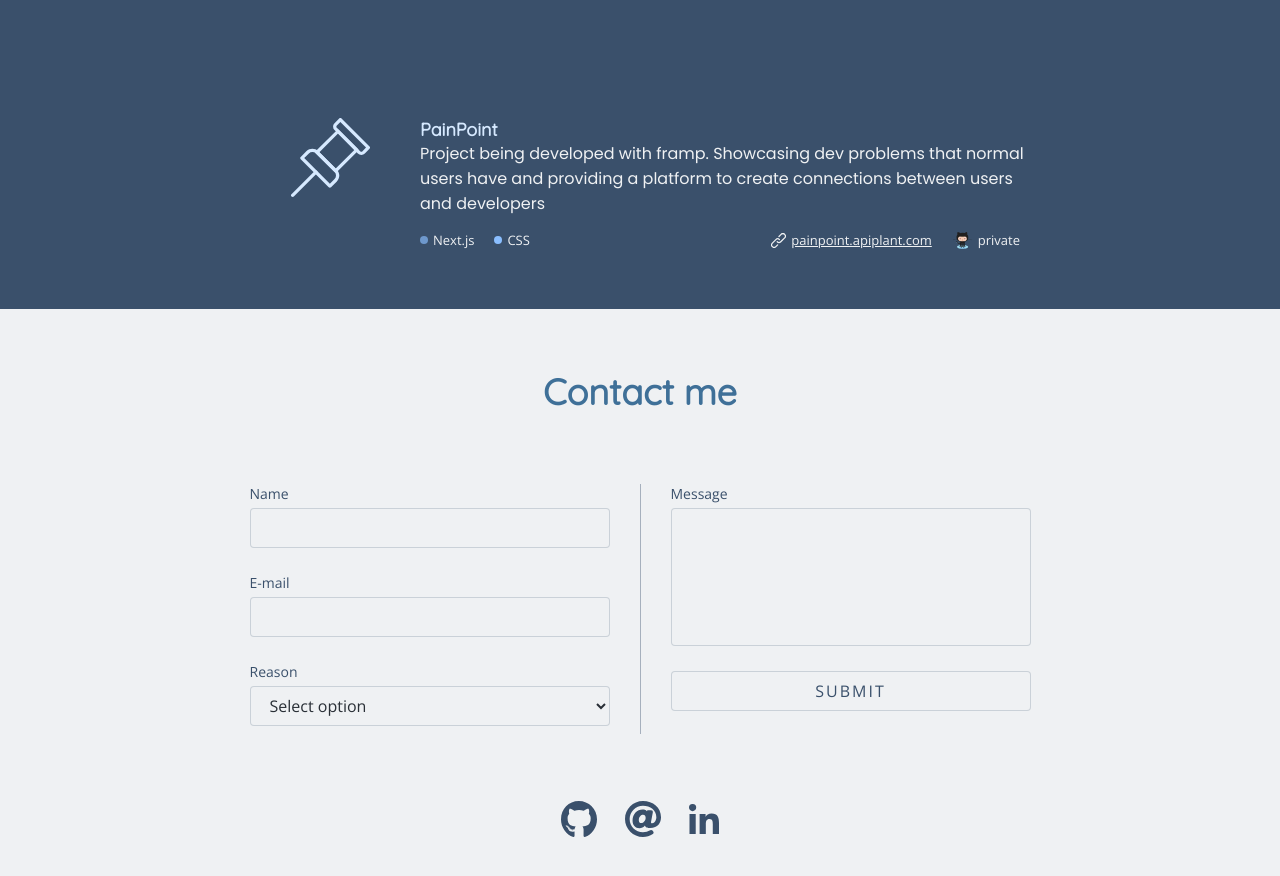
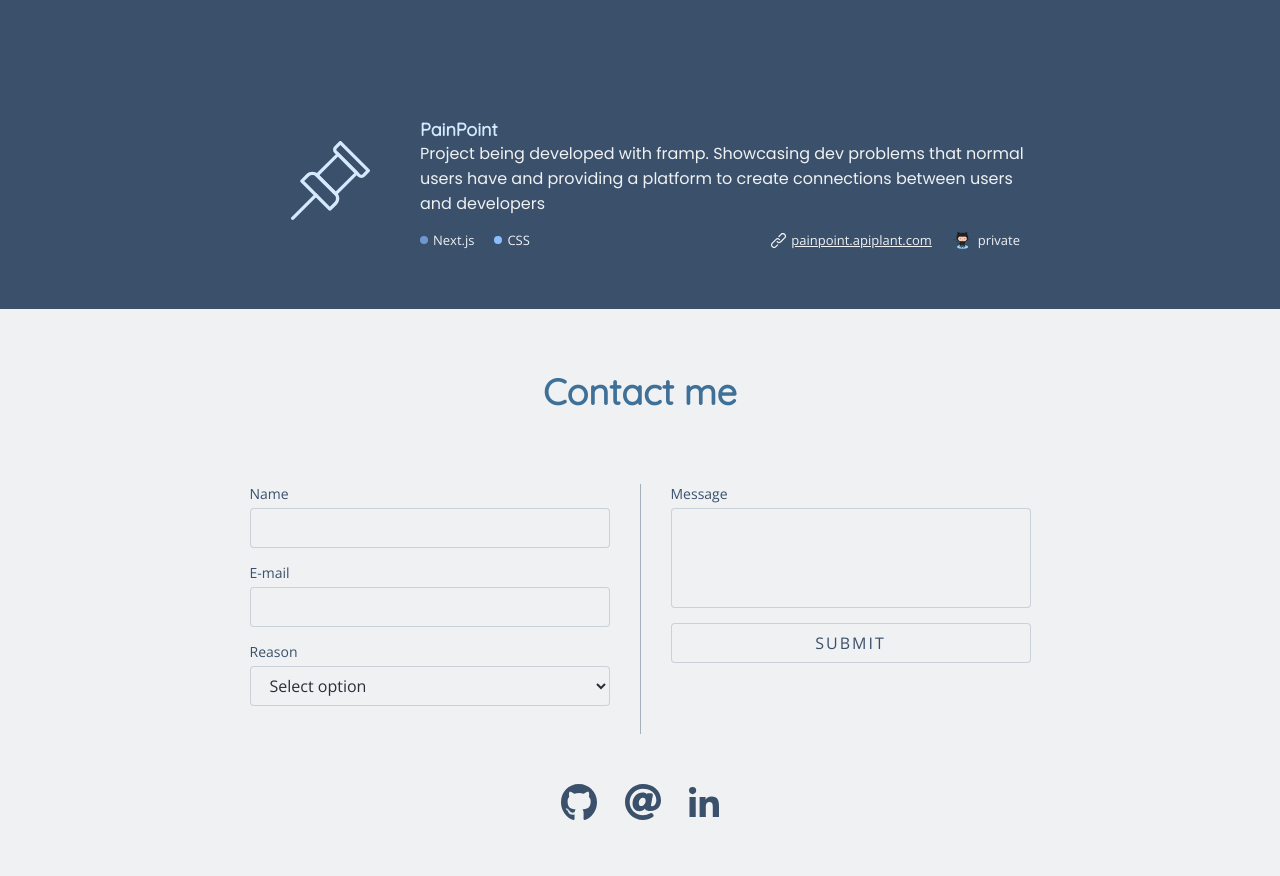
Before and after one commit to mrampazz/mramp-me, a Next.js app: page / in a window 1280 px wide. Shown: the part 1264-2140 px from the top of the page. Built offline with nearby package versions, Linux system fonts and the light colour scheme.

Commit message:
Improved form

```diff
--- a/components/Contact.jsx
+++ b/components/Contact.jsx
@@ -3,7 +3,6 @@ import styles from "./styles/Contact.module.scss";
 import { SvgLink } from "./Hero";
 import { withFormik } from "formik";
 import NodeFetch from "node-fetch";
-
 import * as Yup from "yup";
 
 const formikEnhancer = withFormik({
@@ -11,9 +10,7 @@ const formikEnhancer = withFormik({
     name: Yup.string().min(2, "Name must be longer than 2 characters").required("Name is required"),
     email: Yup.string().email("Invalid e-mail address").required("E-mail is required"),
     reason: Yup.string().required("Reason is required"),
-    msg: Yup.string()
-      .min(5, "Message must be five or more characters")
-      .required("Message is required"),
+    msg: Yup.string().min(5, "Message must be five or more characters").required("Message is required"),
   })
     .required()
     .noUnknown(),
@@ -25,11 +22,12 @@ const formikEnhancer = withFormik({
       if (res.status === 200) {
         resetForm({});
         setStatus({ msg: "E-mail sent successfully" });
+        setSubmitting(false);
       } else {
         setStatus({ msg: `Error occured with code: ${res.status}` });
+        setSubmitting(false);
       }
     });
-    setSubmitting(false);
   },
   mapPropsToValues: () => ({
     name: "",
@@ -39,6 +37,97 @@ const formikEnhancer = withFormik({
   }),
   displayName: "MyForm",
 });
+
+const spinner = (
+  <svg
+    xmlns='http://www.w3.org/2000/svg'
+    style={{ margin: "auto", background: "transparent" }}
+    width='36'
+    height='36'
+    viewBox='0 0 100 100'
+    preserveAspectRatio='xMidYMid'
+    display='block'
+  >
+    <circle
+      cx='50'
+      cy='50'
+      fill='none'
+      stroke='#eff1f3'
+      stroke-width='7'
+      r='29'
+      stroke-dasharray='136.659280431156 47.553093477052'
+      transform='rotate(15.426 50 50)'
+    >
+      <animateTransform
+        attributeName='transform'
+        type='rotate'
+        repeatCount='indefinite'
+        dur='1s'
+        values='0 50 50;360 50 50'
+        keyTimes='0;1'
+      />
+    </circle>
+  </svg>
+);
+
+const Input = ({ id, error, value, handleBlur, handleChange, label }) => (
+  <div className={styles["input-container"]}>
+    <label htmlFor={id} className={error ? styles["error"] : styles["label"]}>
+      {label}
+    </label>
+    <input
+      className={`${error ? styles["input-error"] : null} ${!error && value ? styles["valid"] : null}`}
+      id={id}
+      onChange={handleChange}
+      onBlur={handleBlur}
+      value={value}
+    ></input>
+    <span className={styles["error"]}>{error}</span>
+  </div>
+);
+
+const TextArea = ({ id, error, value, handleBlur, handleChange, label }) => (
+  <div className={styles["textarea-container"]}>
+    <label htmlFor={id} className={error ? styles["error"] : styles["label"]}>
+      {label}
+    </label>
+    <textarea
+      className={`${error ? styles["input-error"] : null} ${!error && value ? styles["valid"] : null}`}
+      id={id}
+      onChange={handleChange}
+      onBlur={handleBlur}
+      value={value}
+    ></textarea>
+    <span className={styles["error"]}>{error}</span>
+  </div>
+);
+
+const Select = ({ id, error, value, handleBlur, handleChange, label, children }) => (
+  <div className={styles["select-container"]}>
+    <label htmlFor={id} className={error ? styles["error"] : styles["label"]}>
+      {label}
+    </label>
+    <select
+      id={id}
+      onBlur={handleBlur}
+      onChange={handleChange}
+      value={value}
+      className={`${error ? styles["input-error"] : null} ${!error && value ? styles["valid"] : null}`}
+    >
+      <option value='' selected={true} disabled={true}>
+        Select option
+      </option>
+      {children}
+    </select>
+    <span className={styles["error"]}>{error}</span>
+  </div>
+);
+
+const SubmitButton = ({ children, isSubmitting }) => (
+  <button className={isSubmitting ? styles["loading"] : null} type='submit' disabled={isSubmitting}>
+    {children}
+  </button>
+);
 
 const ContactForm = (props) => {
   const {
@@ -52,89 +141,54 @@ const ContactForm = (props) => {
     isSubmitting,
     status,
     resetForm,
+    isValid,
   } = props;
   return (
     <form onSubmit={handleSubmit}>
       <div>
-        <div className={styles["input-container"]}>
-          <label
-            htmlFor="name"
-            className={touched.name && errors.name ? styles["error"] : styles["label"]}
-          >
-            Name
-          </label>
-          <input
-            id="name"
-            onBlur={handleBlur}
-            onChange={handleChange}
-            value={values.name}
-            className={touched.name && errors.name ? styles["input-error"] : null}
-          />
-          <span className={styles["error"]}>{touched.name && errors.name}</span>
-        </div>
-        <div className={styles["input-container"]}>
-          <label
-            htmlFor="email"
-            className={touched.email && errors.email ? styles["error"] : styles["label"]}
-          >
-            E-mail
-          </label>
-          <input
-            id="email"
-            onBlur={handleBlur}
-            onChange={handleChange}
-            value={values.email}
-            className={touched.email && errors.email ? styles["input-error"] : null}
-          />
-          <span className={styles["error"]}>{touched.email && errors.email}</span>
-        </div>
-        <div className={styles["select-container"]}>
-          <label
-            htmlFor="reason"
-            className={touched.reason && errors.reason ? styles["error"] : styles["label"]}
-          >
-            Reason
-          </label>
-          <select
-            id="reason"
-            onBlur={handleBlur}
-            onChange={handleChange}
-            value={values.reason}
-            className={touched.reason && errors.reason ? styles["input-error"] : null}
-          >
-            <option value="" selected={true} disabled={true}>
-              Select option
-            </option>
-            <option value="work">For work</option>
-            <option value="hi">Say hi</option>
-          </select>
-          <span className={styles["error"]}>{touched.reason && errors.reason}</span>
-        </div>
+        <Input
+          id='name'
+          error={touched.name && errors.name}
+          value={values.name}
+          handleBlur={handleBlur}
+          handleChange={handleChange}
+          label='Name'
+        />
+        <Input
+          id='email'
+          error={touched.email && errors.email}
+          value={values.email}
+          handleBlur={handleBlur}
+          handleChange={handleChange}
+          label='E-mail'
+        />
+
+        <Select
+          id='reason'
+          error={touched.reason && errors.reason}
+          value={values.reason}
+          handleBlur={handleBlur}
+          handleChange={handleChange}
+          label='Reason'
+        >
+          <option value='work'>For work</option>
+          <option value='hi'>Say hi</option>
+        </Select>
       </div>
       <div>
         <span className={styles["separator"]} />
       </div>
       <div>
-        <div className={styles["textarea-container"]}>
-          <label
-            htmlFor="msg"
-            className={touched.msg && errors.msg ? styles["error"] : styles["label"]}
-          >
-            Message
-          </label>
-          <textarea
-            id="msg"
-            onBlur={handleBlur}
-            onChange={handleChange}
-            value={values.msg}
-            className={touched.msg && errors.msg ? styles["input-error"] : null}
-          />
-          <span className={styles["error"]}>{touched.msg && errors.msg}</span>
-        </div>
-        <button type="submit" disabled={isSubmitting}>
-          Submit
-        </button>
-        {status && status.msg && <span className={styles["label"]}>{status.msg}</span>}
+        <TextArea
+          id='msg'
+          error={touched.msg && errors.msg}
+          value={values.msg}
+          handleBlur={handleBlur}
+          handleChange={handleChange}
+          label='Message'
+        />
+        <SubmitButton isSubmitting={isSubmitting}> {isSubmitting ? spinner : "Submit"} </SubmitButton>
+        <span className={`${styles["label"]} ${styles["status-msg"]} `}>{status ? status.msg : null}</span>
       </div>
     </form>
   );
--- a/components/styles/Contact.module.scss
+++ b/components/styles/Contact.module.scss
@@ -27,6 +27,10 @@
     margin-bottom: 50px;
     flex-wrap: wrap;
   }
+  & .loading {
+    background-color: #3a506b;
+  }
+
   & button {
     font-family: "Open Sans";
     max-height: 40px;
@@ -54,9 +58,52 @@
     }
   }
 
+
+.input-container,
+.textarea-container,
+.select-container {
+  display: flex;
+  justify-content: center;
+  align-items: center;
+  flex-direction: column;
+  max-width: 360px;
+  margin-bottom: 10px;
+  & .input-error {
+    border: 1px solid rgba($color: red, $alpha: 1);
+  }
+  & .valid {
+    border: 1px solid rgba($color: #139a43, $alpha: 1);
+  }
+
+  .label {
+    color: #3a506b;
+    width: 100%;
+    font-size: 14px;
+    font-family: "Open Sans";
+    margin-bottom: 5px;
+  }
+
+  & .error {
+    width: 100%;
+    color: red;
+    font-size: 14px;
+    font-family: "Open Sans";
+    margin-bottom: 5px;
+  }
   & input,
   & textarea,
   & select {
+    font-family: "Open Sans";
+    max-height: 40px;
+    height: 40px;
+    width: 360px;
+    max-width: 360px;
+    background-color: #eff1f3;
+    color: #292f36;
+    border-radius: 4px;
+    border: 1px solid rgba($color: #3a506b, $alpha: 0.2);
+    padding-left: 15px;
+    font-size: 16px;
     transition: all 0.1s cubic-bezier(0.6, -0.28, 0.735, 0.045);
   }
 
@@ -68,82 +115,31 @@
   }
 }
 
-.input-container {
-  display: flex;
-  justify-content: flex-start;
-  align-items: flex-start;
-  flex-direction: column;
-  & .input-error {
-    border: 1px solid rgba($color: red, $alpha: 1);
+  & input {
+    box-sizing: border-box;
   }
 
-  & input {
-    box-sizing: border-box;
-    font-family: "Open Sans";
-    max-height: 40px;
-    height: 40px;
-    width: 360px;
-    max-width: 360px;
-    background-color: #eff1f3;
-    color: #292f36;
-    border-radius: 4px;
-    border: 1px solid rgba($color: #3a506b, $alpha: 0.2);
-    padding-left: 15px;
-    font-size: 16px;
-  }
-  margin-bottom: 20px;
-}
-
-.select-container {
-  display: flex;
-  justify-content: flex-start;
-  align-items: flex-start;
-  flex-direction: column;
-  & .input-error {
-    border: 1px solid rgba($color: red, $alpha: 1);
-  }
-  & select {
-    font-family: "Open Sans";
-    max-height: 40px;
-    height: 40px;
-    width: 360px;
-    max-width: 360px;
-    background-color: #eff1f3;
-    color: #292f36;
-    border-radius: 4px;
-    border: 1px solid rgba($color: #3a506b, $alpha: 0.2);
-    padding-left: 15px;
-    padding-right: 15px;
-    font-size: 16px;
-  }
-  margin-bottom: 20px;
-}
-
-.textarea-container {
-  display: flex;
-  justify-content: flex-start;
-  align-items: flex-start;
-  flex-direction: column;
-  & .input-error {
-    border: 1px solid rgba($color: red, $alpha: 1);
-  }
   & textarea {
     box-sizing: border-box;
-    font-family: "Open Sans";
     max-height: 170px;
     resize: none;
     min-height: 100px;
     height: 138px;
-    width: 360px;
-    max-width: 360px;
-    background-color: #eff1f3;
-    border-radius: 4px;
-    border: 1px solid rgba($color: #3a506b, $alpha: 0.2);
-    padding-left: 15px;
-    padding-top: 10px;
-    font-size: 16px;
   }
-  margin-bottom: 20px;
+  & > span {
+    display: block;
+    margin-bottom: 0;
+    height: 20px;
+    width: 100%;
+  }
+}
+
+.status-msg {
+  margin-top: 5px;
+  display: block;
+  height: 20px;
+  width: 100%;
+  max-width: 360px;
 }
 
 .separator {
@@ -156,27 +152,13 @@
 }
 
 
-.label {
-  font-size: 14px;
-  color: #3a506b;
-  font-family: "Open Sans";
-  margin-bottom: 5px;
-}
-
-.error {
-  color: red;
-  font-size: 14px;
-  font-family: "Open Sans";
-  margin-bottom: 5px;
-}
-
 @media only screen and (max-width: 884px) {
   .separator {
     display: none;
   }
   .container {
     & form {
-      & > div:first-child {
+      & > div {
         flex-basis: 100%;
         display: flex;
         justify-content: center;
@@ -189,7 +171,12 @@
     & select,
     & button,
     & textarea {
-      width: 90vw;
+      width: 100%;
     }
   }
+  .input-container,
+  .textarea-container,
+  .select-container {
+    width: 100%;
+  }
 }
--- a/components/styles/Project.module.scss
+++ b/components/styles/Project.module.scss
@@ -99,6 +99,9 @@
   flex-grow: 0;
   flex-shrink: 0;
   flex-basis: 180px;
+  & svg {
+    margin-top: 23px
+  }
 }
 
 .container {
```
